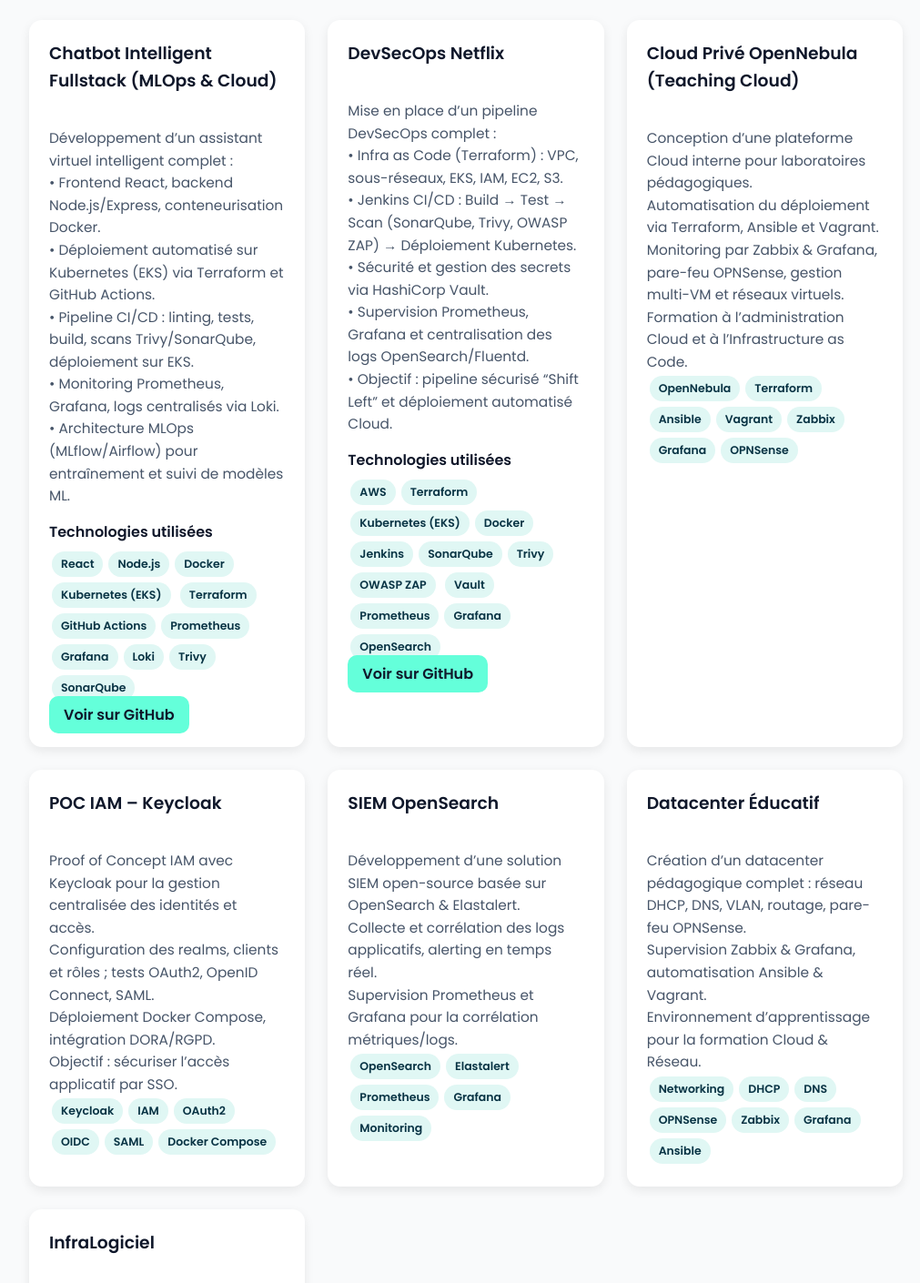
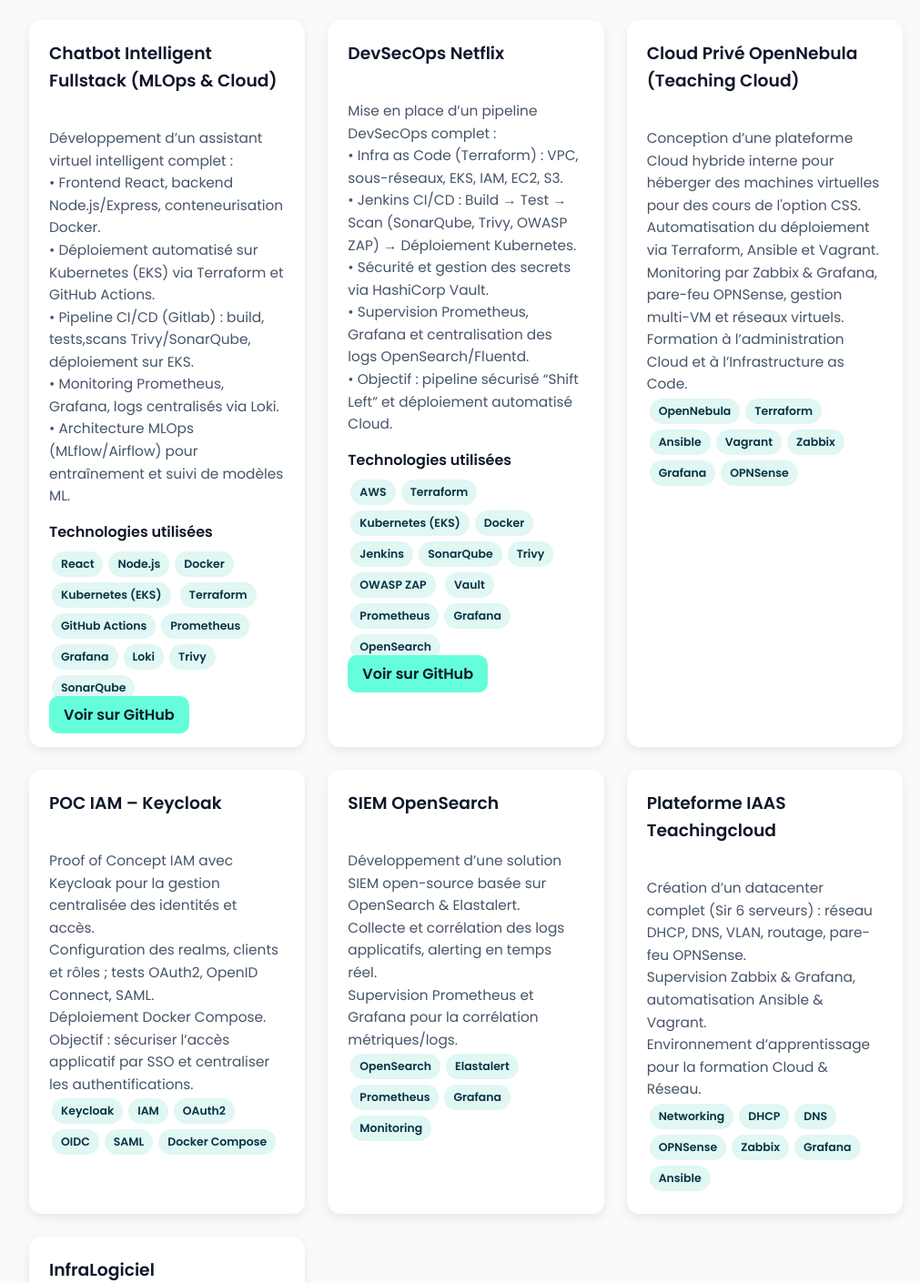
Before and after one commit to yaya237/yaya237.github.io, a plain HTML site: page index.html in a window 1280 px wide. Shown: the part 904-2314 px from the top of the page at 91% size, without its empty margins (128-1139 px from the left). Drawn offline with Linux system fonts and the light colour scheme.

Commit message:
Update job description and project details in index.html

```diff
--- a/index.html
+++ b/index.html
@@ -53,7 +53,7 @@
   <header>
     <img src="profile-pic-6.png" alt="Yahya Bougna">
     <h1>Yahya Bougna</h1>
-    <p>Ingénieur Cloud & DevSecOps — je conçois, sécurise et automatise des environnements Cloud, CI/CD et IAM.</p>
+    <p>Ingénieur Cloud & DevSecOps — je conçois, sécurise et automatise des environnements Cloud et pipeline CI/CD.</p>
     <a href="SecOpsCv.pdf" class="btn" download>Télécharger mon CV</a>
   </header>
 
@@ -63,7 +63,7 @@
 Ingénieur DevSecOps passionné par la sécurisation des infrastructures Cloud et l’automatisation des pipelines CI/CD.
 Expérience confirmée dans des environnements hybrides (on-premise & cloud), la gestion des identités (IAM) et la conformité réglementaire (DORA, PSSI).
 J’ai contribué à la mise en œuvre de politiques de durcissement, de détection proactive et de déploiement sécurisé, en lien avec les meilleures pratiques DevSecOps.
-Ma vision : rapprocher les mondes du développement, de la sécurité et de l’exploitation pour renforcer la résilience des systèmes.
+#Ma vision : rapprocher les mondes du développement, de la sécurité et de l’exploitation pour renforcer la résilience des systèmes.
     </p>
   </section>
 
@@ -82,7 +82,7 @@ Ma vision : rapprocher les mondes du développement, de la sécurité et de l’
 Développement d’un assistant virtuel intelligent complet :
 • Frontend React, backend Node.js/Express, conteneurisation Docker.
 • Déploiement automatisé sur Kubernetes (EKS) via Terraform et GitHub Actions.
-• Pipeline CI/CD : linting, tests, build, scans Trivy/SonarQube, déploiement sur EKS.
+• Pipeline CI/CD (Gitlab) : build, tests,scans Trivy/SonarQube, déploiement sur EKS.
 • Monitoring Prometheus, Grafana, logs centralisés via Loki.
 • Architecture MLOps (MLflow/Airflow) pour entraînement et suivi de modèles ML.
         </p>
@@ -117,7 +117,7 @@ Mise en place d’un pipeline DevSecOps complet :
       <div class="card">
         <h3>Cloud Privé OpenNebula (Teaching Cloud)</h3>
         <p>
-Conception d’une plateforme Cloud interne pour laboratoires pédagogiques.
+Conception d’une plateforme Cloud hybride interne pour héberger des machines virtuelles pour des cours de l'option CSS.
 Automatisation du déploiement via Terraform, Ansible et Vagrant.
 Monitoring par Zabbix & Grafana, pare-feu OPNSense, gestion multi-VM et réseaux virtuels.
 Formation à l’administration Cloud et à l’Infrastructure as Code.
@@ -130,8 +130,8 @@ Formation à l’administration Cloud et à l’Infrastructure as Code.
         <p>
 Proof of Concept IAM avec Keycloak pour la gestion centralisée des identités et accès.
 Configuration des realms, clients et rôles ; tests OAuth2, OpenID Connect, SAML.
-Déploiement Docker Compose, intégration DORA/RGPD.
-Objectif : sécuriser l’accès applicatif par SSO.
+Déploiement Docker Compose.
+Objectif : sécuriser l’accès applicatif par SSO et centraliser les authentifications.
         </p>
         <div class="badges"><span>Keycloak</span><span>IAM</span><span>OAuth2</span><span>OIDC</span><span>SAML</span><span>Docker Compose</span></div>
       </div>
@@ -147,9 +147,9 @@ Supervision Prometheus et Grafana pour la corrélation métriques/logs.
       </div>
 
       <div class="card">
-        <h3>Datacenter Éducatif</h3>
+        <h3>Plateforme IAAS Teachingcloud</h3>
         <p>
-Création d’un datacenter pédagogique complet : réseau DHCP, DNS, VLAN, routage, pare-feu OPNSense.
+Création d’un datacenter complet (Sir 6 serveurs) : réseau DHCP, DNS, VLAN, routage, pare-feu OPNSense.
 Supervision Zabbix & Grafana, automatisation Ansible & Vagrant.
 Environnement d’apprentissage pour la formation Cloud & Réseau.
         </p>
```
